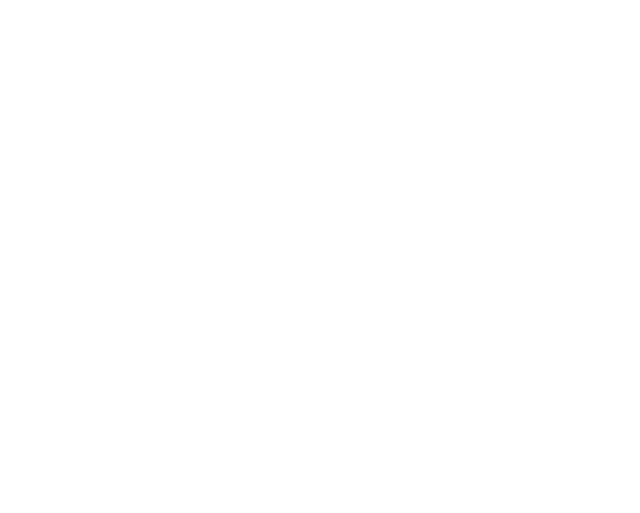
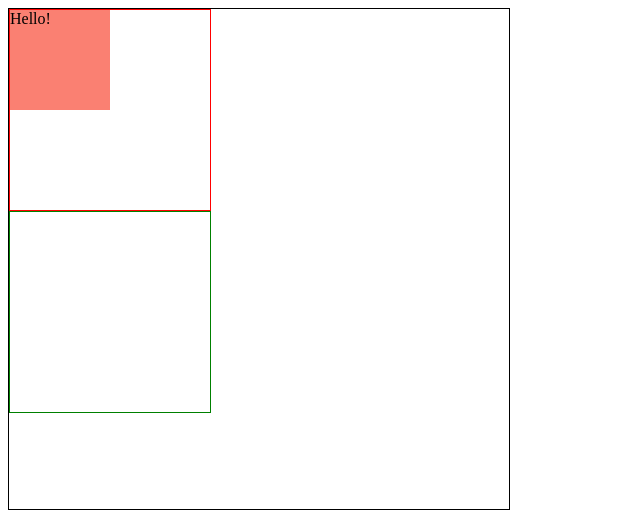
Before and after one commit to ujou173/function_3rd_230228, a plain HTML site: page index.html in a window 1280 px wide. Shown: the whole page, without its empty margins (0-640 px from the left). Drawn offline with Linux system fonts and the light colour scheme.

Commit message:
예제 코드 작성 완료

```diff
--- a/index.html
+++ b/index.html
@@ -7,6 +7,53 @@
   <title>Document</title>
 </head>
 <body>
+  <div id="root">
+    <div id="first"></div>
+    <div id="second"></div>
+  </div>
+  <script>
+    // 문서에서 어떤 요소(DOM)을 식별했다.
+    const root = document.getElementById('root');
+    // 식별한 데이터를 변수 root라고 명명했다.
+    root.style.width = "500px";
+    root.style.height = "500px";
+    root.style.border = "1px solid black";
 
+    // 반복문을 사용하는 것이 좋으나, 읽기 어려우므로 일단 작성
+    const first = document.getElementById('first');
+    first.style.width = "200px";
+    first.style.height = "200px";
+    first.style.border = "1px solid red";
+
+    // 반복문을 사용하는 것이 좋으나, 읽기 어려우므로 일단 작성
+    const second = document.getElementById('second');
+    second.style.width = "200px";
+    second.style.height = "200px";
+    second.style.border = "1px solid green";
+
+    /*
+    변수 root, first, second 세개는 모두 DOM이다.
+    '공동된 부분'과 '구분되는 부분'을 '패턴 분석'이라고 부른다.
+
+    공통된 부분이라면 -> 반복문이나, 함수를 사용해서 '중복'을 줄이고 '재사용성'을 높힐 수 있다.
+    차이점은 변수나 매개변수를 사용해서 중복을 줄일 수 있다.
+
+    현재의 코드는 HTML마크업으로 작성하는 것보다 비효율적이지만, 대량의 작업일 수록 본 예제가 가지고 있는 재사용성은 압도적으로 높다.
+    */
+
+    // 사용자가 정의한 함수 makeElement()
+    function makeElement(tagName, textNode) {
+      let element = document.createElement(tagName);
+      element.innerText = textNode;
+      element.style.width = "100px";
+      element.style.height = "100px";
+      element.style.backgroundColor = "salmon";
+      return element;
+    }
+    // HTML을 만들고, 스타일링까지 완료한 뒤 데이터를 return(반환)했다.
+
+    first.appendChild(makeElement("section", "Hello!"));
+    // 첫번째 정적요소(first)에 자식요소로 '호출'하면서 추가한 모습이다.
+  </script>
 </body>
 </html>
```
